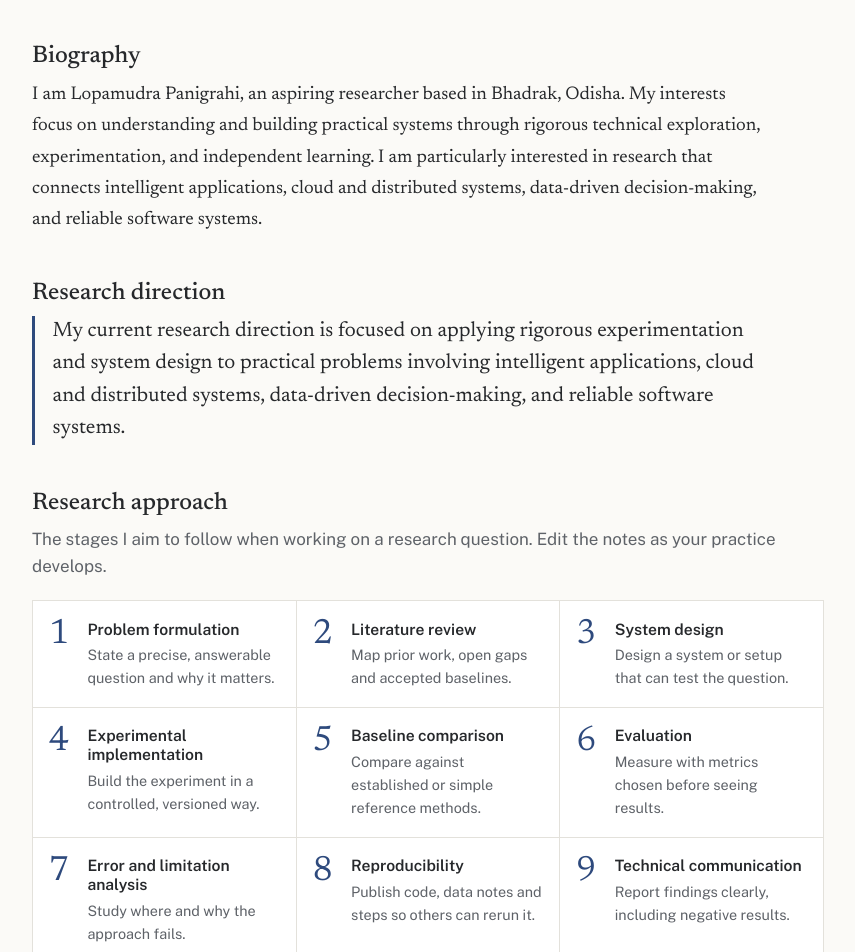
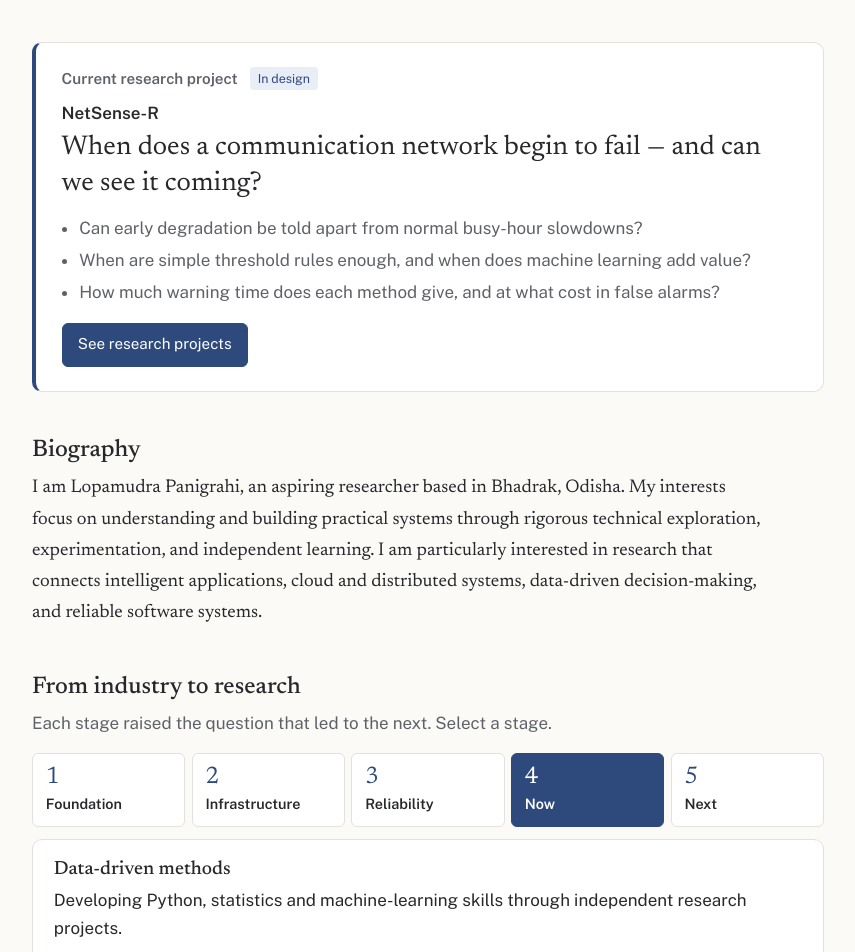
Before and after one commit to lopamudra330/lopamudra330.github.io, a React (Vite) app: page / in a window 1280 px wide. Shown: the part 460-1412 px from the top of the page, without its empty margins (212-1067 px from the left). Built offline with nearby package versions, Linux system fonts and the light colour scheme.

Commit message:
Update headline for smart energy and cyber-physical systems

```diff
--- a/src/components/About.jsx
+++ b/src/components/About.jsx
@@ -2,6 +2,8 @@ import Hero from "./Hero.jsx";
 import Education from "./Education.jsx";
 import ResearchDirection from "./ResearchDirection.jsx";
 import ResearchApproach from "./ResearchApproach.jsx";
+import CurrentFocus from "./CurrentFocus.jsx";
+import ResearchJourney from "./ResearchJourney.jsx";
 import { profile } from "../data/profile.js";
 
 function SimpleList({ id, title, items }) {
@@ -21,6 +23,7 @@ export default function About() {
   return (
     <div className="wrap">
       <Hero />
+      <CurrentFocus />
 
       <section className="block" aria-labelledby="bio-h">
         <h2 id="bio-h">Biography</h2>
@@ -31,6 +34,7 @@ export default function About() {
         ))}
       </section>
 
+      <ResearchJourney />
       <ResearchDirection />
       <ResearchApproach />
 
--- /dev/null
+++ b/src/components/CurrentFocus.jsx
@@ -0,0 +1,31 @@
+import Icon from "./Icon.jsx";
+import { currentFocus } from "../data/focus.js";
+
+export default function CurrentFocus() {
+  const f = currentFocus;
+  return (
+    <section className="block focus" aria-labelledby="focus-h">
+      <div className="focus-top">
+        <h2 id="focus-h">{f.label}</h2>
+        <span className="tag">{f.status}</span>
+      </div>
+      <p className="focus-title">{f.title}</p>
+      <p className="focus-question">{f.question}</p>
+      <ul className="focus-sub">
+        {f.subQuestions.map((q, i) => (
+          <li key={i}>{q}</li>
+        ))}
+      </ul>
+      <div className="btn-row">
+        <a className="btn btn-primary" href="#projects">
+          See research projects
+        </a>
+        {f.github && (
+          <a className="btn" href={f.github} target="_blank" rel="noopener noreferrer">
+            <Icon name="github" /> Repository
+          </a>
+        )}
+      </div>
+    </section>
+  );
+}
--- /dev/null
+++ b/src/components/ResearchJourney.jsx
@@ -0,0 +1,56 @@
+import { useRef, useState } from "react";
+import { journey } from "../data/focus.js";
+
+// An ordered path, so the stages are numbered. Select a stage to read about it.
+export default function ResearchJourney() {
+  const [active, setActive] = useState(journey.length - 2); // opens on "Now"
+  const refs = useRef([]);
+  const item = journey[active];
+
+  const onKeyDown = (e, i) => {
+    let next = null;
+    if (e.key === "ArrowRight" || e.key === "ArrowDown") next = Math.min(i + 1, journey.length - 1);
+    if (e.key === "ArrowLeft" || e.key === "ArrowUp") next = Math.max(i - 1, 0);
+    if (next !== null) {
+      e.preventDefault();
+      setActive(next);
+      refs.current[next]?.focus();
+    }
+  };
+
+  return (
+    <section className="block" aria-labelledby="journey-h">
+      <h2 id="journey-h">From industry to research</h2>
+      <p className="muted">Each stage raised the question that led to the next. Select a stage.</p>
+
+      <ol className="journey" role="list">
+        {journey.map((j, i) => (
+          <li key={j.stage}>
+            <button
+              ref={(el) => (refs.current[i] = el)}
+              className="journey-step"
+              aria-pressed={active === i}
+              aria-controls="journey-detail"
+              onClick={() => setActive(i)}
+              onKeyDown={(e) => onKeyDown(e, i)}
+            >
+              <span className="journey-num" aria-hidden="true">{i + 1}</span>
+              <span className="journey-stage">{j.stage}</span>
+            </button>
+          </li>
+        ))}
+      </ol>
+
+      <div id="journey-detail" className="journey-detail" aria-live="polite">
+        <h3>{item.title}</h3>
+        <p>{item.summary}</p>
+        <p className="journey-q">{item.question}</p>
+        <div className="chip-line">
+          {item.skills.map((s) => (
+            <span key={s} className="method">{s}</span>
+          ))}
+        </div>
+      </div>
+    </section>
+  );
+}
--- /dev/null
+++ b/src/data/focus.js
@@ -0,0 +1,61 @@
+// ---------------------------------------------------------------
+// CURRENT FOCUS & RESEARCH JOURNEY — shown on the About tab.
+// Edit text freely. Keep everything accurate and verifiable.
+// ---------------------------------------------------------------
+
+export const currentFocus = {
+  label: "Current research project",
+  title: "NetSense-R",
+  status: "In design", // change to "In progress" or "Complete" as it develops
+  question:
+    "When does a communication network begin to fail — and can we see it coming?",
+  subQuestions: [
+    "Can early degradation be told apart from normal busy-hour slowdowns?",
+    "When are simple threshold rules enough, and when does machine learning add value?",
+    "How much warning time does each method give, and at what cost in false alarms?",
+  ],
+  github: "", // add e.g. "https://github.com/lopamudra330/netsense-r" once the repository exists
+};
+
+// Each stage: what happened, the question it raised, and the skills it built.
+export const journey = [
+  {
+    stage: "Foundation",
+    title: "Electronics and Telecommunications Engineering",
+    summary: "B.Tech degree covering signals, communication systems and networks.",
+    question: "How do communication systems work?",
+    skills: ["Communication systems", "Signals", "Networking"],
+  },
+  {
+    stage: "Infrastructure",
+    title: "UK smart-metering communications",
+    summary:
+      "Worked on communications infrastructure, investigating communication failures, device behaviour and network reliability.",
+    question: "Why did this communication fail?",
+    skills: ["Network behaviour", "Device communication", "Distributed systems"],
+  },
+  {
+    stage: "Reliability",
+    title: "About ten years of engineering and quality assurance",
+    summary:
+      "Diagnosed system issues, built test automation and led technical work across complex systems.",
+    question: "Could we have seen the failure coming?",
+    skills: ["Wireshark", "Linux diagnostics", "Test automation", "Technical leadership"],
+  },
+  {
+    stage: "Now",
+    title: "Data-driven methods",
+    summary:
+      "Developing Python, statistics and machine-learning skills through independent research projects.",
+    question: "Can measurements reveal problems before they become failures?",
+    skills: ["Python", "Data analysis", "Machine learning", "Experiment design"],
+  },
+  {
+    stage: "Next",
+    title: "Research degree",
+    summary:
+      "Seeking a master's or PhD in smart energy systems, cyber-physical systems, or reliable communication networks.",
+    question: "What can communication systems tell us about the world they operate in?",
+    skills: ["Research methods", "Modelling", "Validation"],
+  },
+];
--- a/src/data/profile.js
+++ b/src/data/profile.js
@@ -7,7 +7,7 @@
 export const profile = {
   name: "Lopamudra Panigrahi",
   headline:
-    "Prospective researcher exploring intelligent, reliable, and scalable systems through applied research and technical experimentation.",
+    "Telecommunications engineer seeking research positions in smart energy systems and cyber-physical systems, with a focus on reliable, data-driven communication.",
   roles: [
     "Aspiring researcher",
     "Prospective master's student",
--- a/src/styles/global.css
+++ b/src/styles/global.css
@@ -270,3 +270,28 @@ span.tech { cursor: default; }
 @media (prefers-reduced-motion: reduce) {
   *, *::before, *::after { transition: none !important; animation: none !important; scroll-behavior: auto !important; }
 }
+
+/* ===== Current focus (added) ===== */
+.focus { padding: 1.5rem 1.6rem; border: 1px solid var(--line); border-left: 4px solid var(--accent); border-radius: var(--radius-m); background: var(--surface); }
+.focus-top { display: flex; align-items: center; gap: 0.75rem; }
+.focus-top h2 { margin: 0; font-family: var(--sans); font-size: 0.95rem; font-weight: 600; color: var(--muted); }
+.focus-title { font-weight: 600; margin: 0.6rem 0 0.2rem; }
+.focus-question { font-family: var(--serif); font-size: clamp(1.35rem, 2.6vw, 1.7rem); line-height: 1.3; margin-bottom: 0.9rem; }
+.focus-sub { margin: 0; padding-left: 1.1rem; color: var(--muted); }
+.focus-sub li { margin-bottom: 0.3rem; }
+.focus .btn-row { margin-top: 1rem; }
+
+/* ===== Research journey (added) ===== */
+.journey { list-style: none; margin: 1rem 0 0; padding: 0; display: grid; grid-template-columns: repeat(5, 1fr); gap: 0.4rem; position: relative; }
+.journey-step { width: 100%; display: flex; flex-direction: column; align-items: flex-start; gap: 0.2rem; padding: 0.7rem 0.8rem; border: 1px solid var(--line); border-radius: var(--radius-s); background: var(--surface); cursor: pointer; text-align: left; transition: border-color 0.15s ease, background-color 0.15s ease; }
+.journey-step:hover { border-color: var(--accent); }
+.journey-step[aria-pressed="true"] { background: var(--accent); border-color: var(--accent); color: var(--accent-ink); }
+.journey-num { font-family: var(--serif); font-size: 1.5rem; line-height: 1; }
+.journey-step[aria-pressed="false"] .journey-num { color: var(--accent); }
+.journey-stage { font-size: 0.9rem; font-weight: 600; }
+.journey-detail { margin-top: 0.75rem; padding: 1.1rem 1.3rem; border: 1px solid var(--line); border-radius: var(--radius-m); background: var(--surface); }
+.journey-detail h3 { margin-bottom: 0.4rem; }
+.journey-q { font-family: var(--serif); font-style: italic; font-size: 1.15rem; color: var(--accent); }
+@media (max-width: 640px) {
+  .journey { grid-template-columns: 1fr 1fr; }
+}
```
